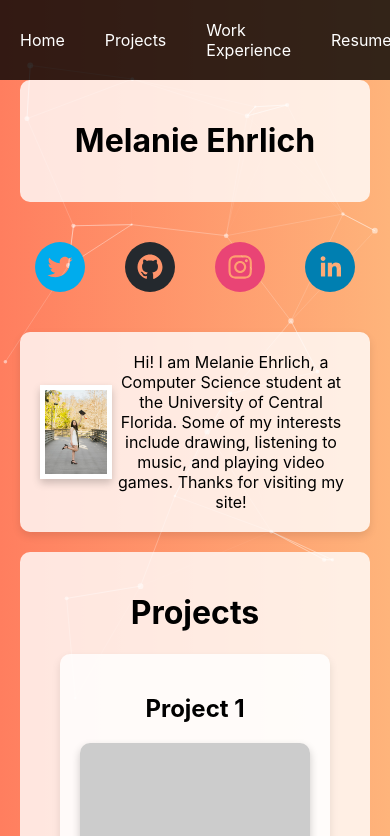
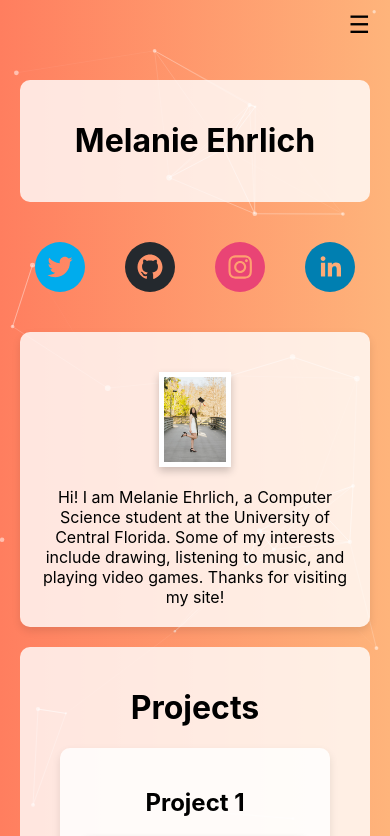
Before and after one commit to mel4ni3/personal-website, a React (Create React App) app: page / in a window 390 px wide. Shown: the top 836 px of the page. Built offline with nearby package versions, Linux system fonts and the light colour scheme.

Commit message:
add mobile responsiveness to menu and image

```diff
--- a/src/App.css
+++ b/src/App.css
@@ -220,6 +220,7 @@ body {
   margin: 10px;
 }
 
+/* Top bar styles */
 .top-bar {
   position: fixed;
   top: 0;
@@ -242,6 +243,28 @@ body {
 
 .top-bar a:hover {
   background-color: rgba(255, 255, 255, 0.2);
+}
+
+/* Mobile menu styles */
+.menu-icon {
+  display: none;
+  font-size: 24px;
+  cursor: pointer;
+  position: fixed;
+  top: 10px;
+  right: 20px;
+  z-index: 1001;
+}
+
+.top-bar.vertical {
+  flex-direction: column;
+  align-items: flex-start;
+}
+
+.top-bar.vertical a {
+  padding: 10px;
+  width: 100%;
+  text-align: left;
 }
 
 .section {
@@ -278,3 +301,27 @@ body {
 .info p {
   margin: 0;
 }
+
+/* Media queries for responsiveness */
+@media (max-width: 768px) {
+  .menu-icon {
+    display: block;
+  }
+
+  .top-bar {
+    display: none;
+  }
+
+  .top-bar.vertical {
+    display: flex;
+  }
+
+  .info {
+    flex-direction: column;
+    text-align: center;
+  }
+
+  .dev-image {
+    margin-bottom: 20px;
+  }
+}
--- a/src/App.js
+++ b/src/App.js
@@ -1,4 +1,4 @@
-import React, { useCallback } from "react";
+import React, { useCallback, useState } from "react";
 import Particles from "react-tsparticles";
 import { loadSlim } from "tsparticles-slim";
 import './App.css';
@@ -9,6 +9,8 @@ import { FontAwesomeIcon } from '@fortawesome/react-fontawesome';
 import { faReact, faJsSquare, faNodeJs, faHtml5, faCss3Alt, faPython } from '@fortawesome/free-brands-svg-icons';
 
 const App = () => {
+    const [menuOpen, setMenuOpen] = useState(false);
+
     const particlesInit = useCallback(async engine => {
         console.log(engine);
         await loadSlim(engine);
@@ -17,6 +19,10 @@ const App = () => {
     const particlesLoaded = useCallback(async container => {
         console.log(container);
     }, []);
+
+    const toggleMenu = () => {
+        setMenuOpen(!menuOpen);
+    };
 
     return (
         <>
@@ -138,7 +144,10 @@ const App = () => {
                     zIndex: -1
                 }}
             />
-            <div className="top-bar">
+            <div className="menu-icon" onClick={toggleMenu}>
+                &#9776;
+            </div>
+            <div className={`top-bar ${menuOpen ? 'vertical' : ''}`}>
                 <a href="#home">Home</a>
                 <a href="#projects">Projects</a>
                 <a href="#work-experience">Work Experience</a>
```
